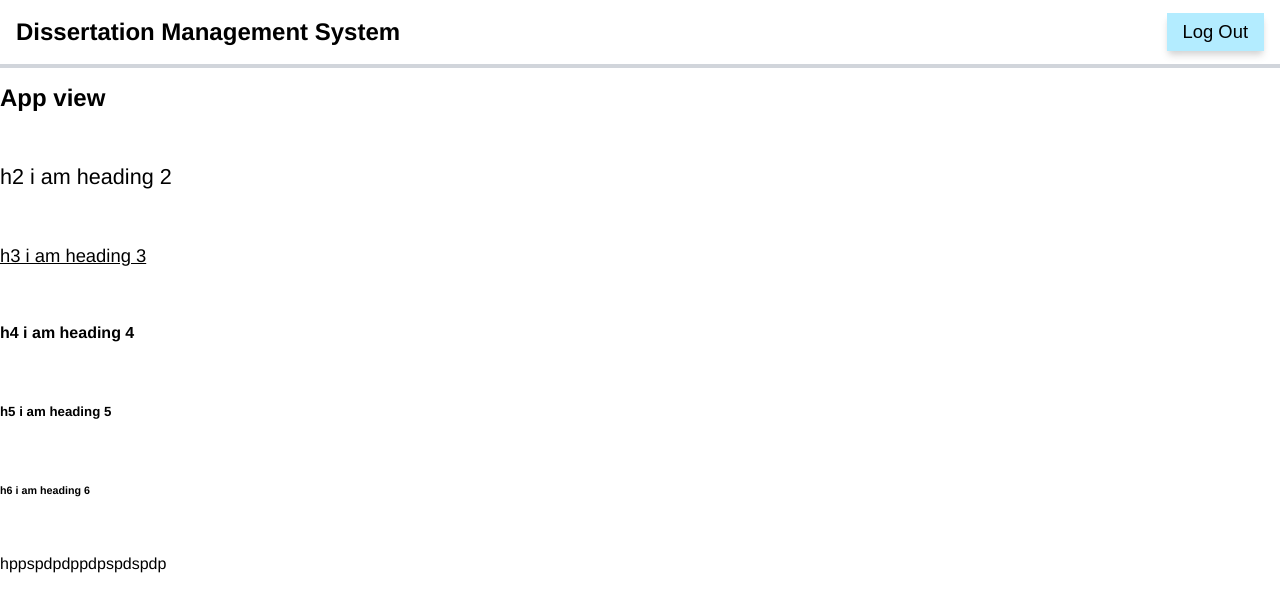
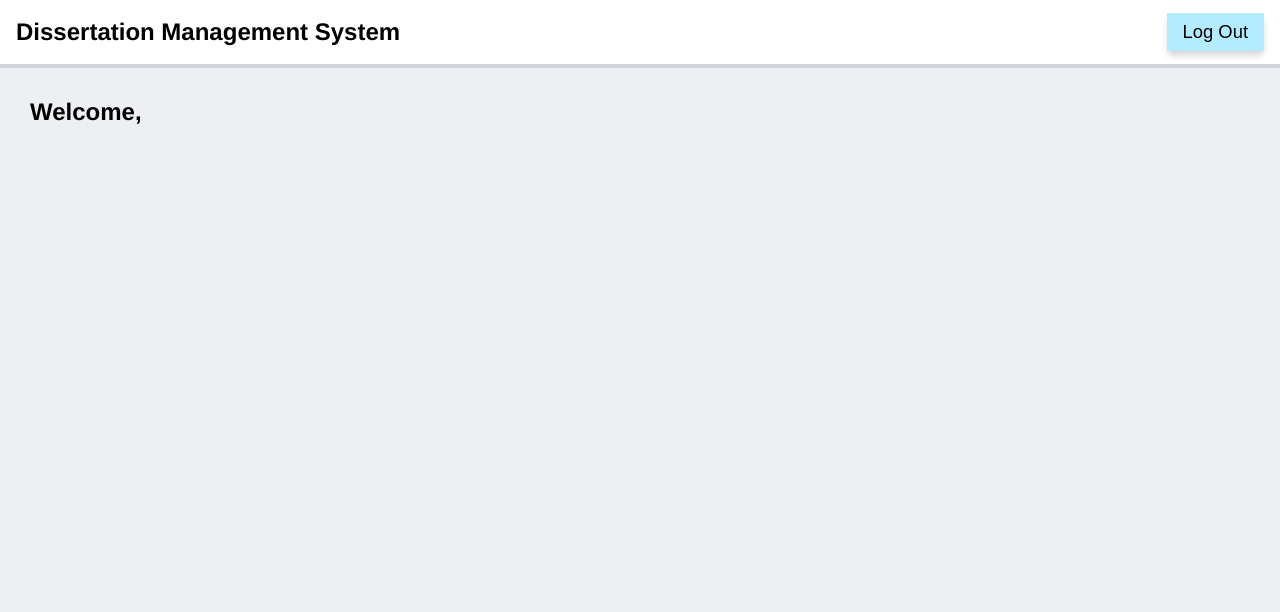
Before and after one commit to shom254/dissertation-mgmt-system, a Vue app in the folder client/: page /app in a window 1280 px wide. Shown: the top 612 px of the page. Built offline with nearby package versions, Linux system fonts and the light colour scheme.

Commit message:
appview done

```diff
--- a/client/src/components/AppView.vue
+++ b/client/src/components/AppView.vue
@@ -1,27 +1,32 @@
 <template>
-    <HeaderBar></HeaderBar>
-    <h1>App view</h1>
-    <br>
-    <h2> h2 i am heading 2</h2>
-    <br>
-    <h3> h3 i am heading 3</h3>
-    <br>
-    <h4> h4 i am heading 4</h4>
-    <br>
-    <h5> h5 i am heading 5</h5>
-    <br>
-    <h6> h6 i am heading 6</h6>
-    <br>
-    <p> hppspdpdppdpspdspdp</p>
-
-    <RouterView/>
+    <div id="background">
+        <HeaderBar></HeaderBar>
+        <h1 id="greeting">Welcome, {{ first_name }} {{ last_name }}</h1>
+        <RouterView/>
+        <!--studentcard, teachercard, studentteachercard, admincard-->
+    </div>
 </template>
 
 <script setup>
-import HeaderBar from "./HeaderBar.vue"
+import HeaderBar from "./HeaderBar.vue";
+import { ref } from 'vue';
+
+//const role = ref('')
+const first_name = ref("")
+const last_name = ref("")
 
 </script>
 
 <style scoped>
 
+#background {
+  height: 100%;
+  width: auto;
+  background-color: rgb(238, 239, 242);
+}
+
+#greeting {
+    margin-left: 30px;
+    margin-top: 30px;
+}
 </style>
--- a/client/src/style.css
+++ b/client/src/style.css
@@ -9,6 +9,7 @@
 }
 
 /* custom */
+
 .button {
   background-color: var(--blue);
   padding: 10px 10px;
```
